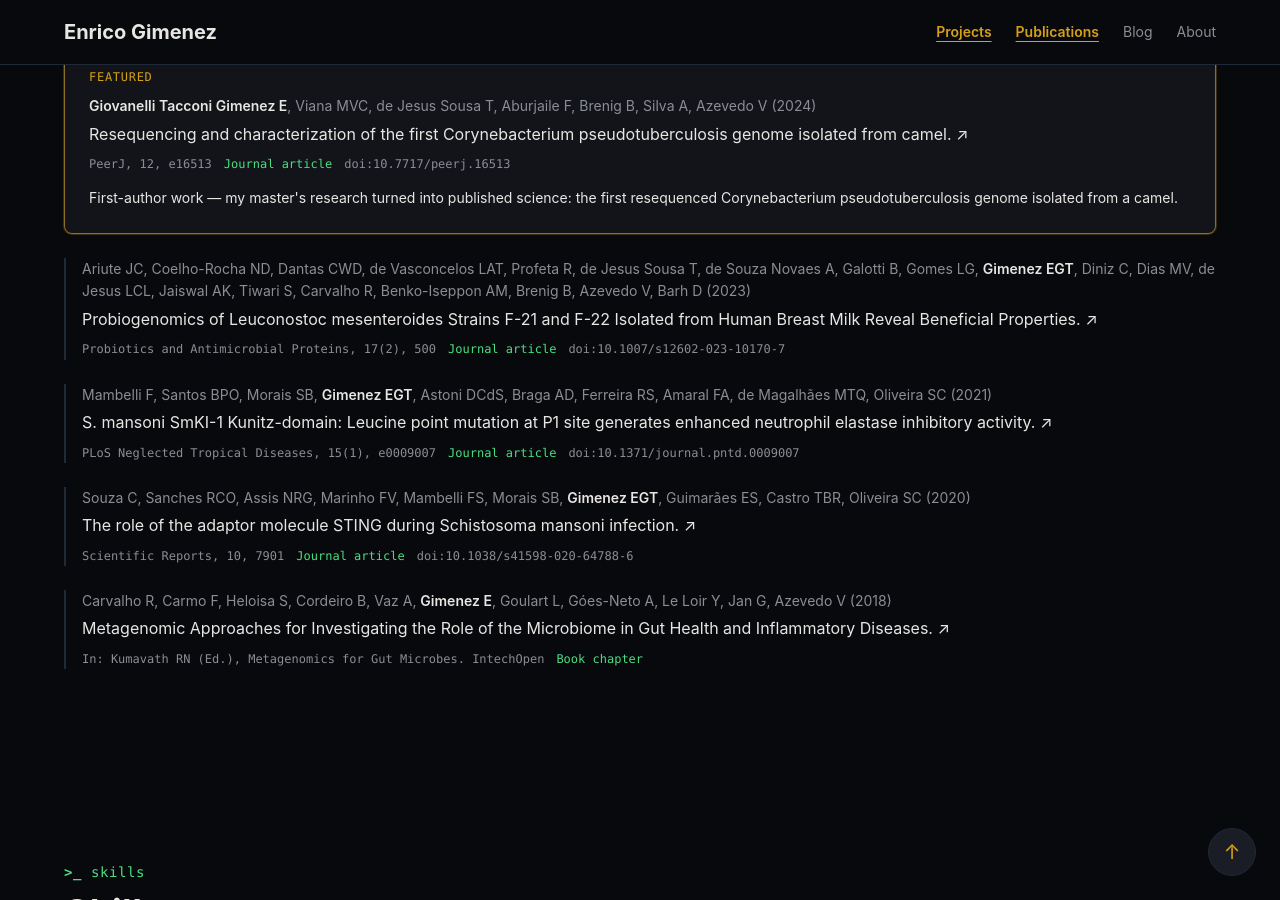
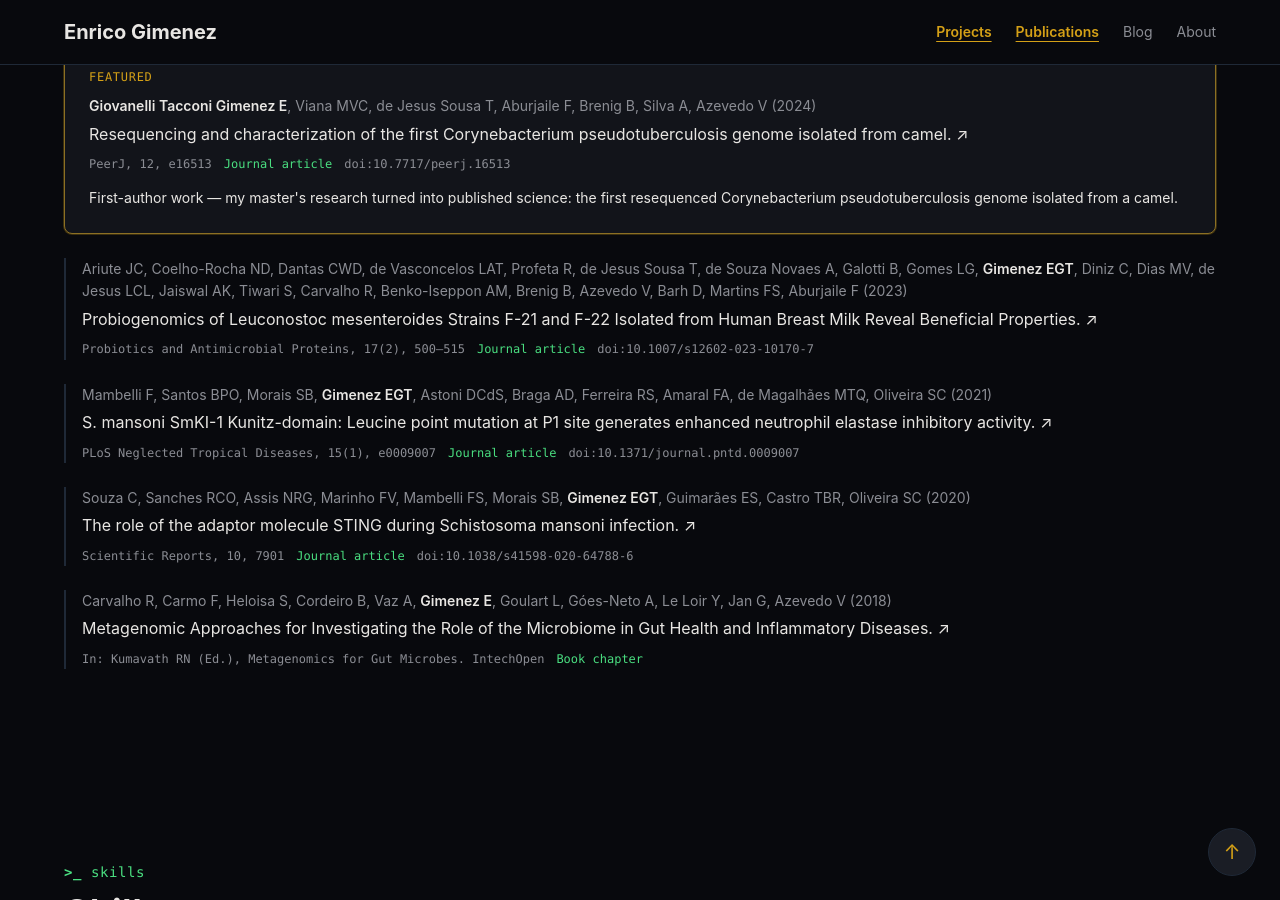
Before and after one commit to GimenezEGT/gimenezegt.github.io, a Jekyll site: the page built from index.html, in a window 1280 px wide and 900 px high, scrolled down 3031 px. Built offline with Jekyll 4.4.1, drawn with Linux system fonts in a browser that asks for light colours.

Commit message:
Modify authors and venue details in publications.yml
Updated authors list and corrected venue page range.

```diff
--- a/_data/publications.yml
+++ b/_data/publications.yml
@@ -24,11 +24,11 @@
   featured: true
   note: "First-author work — my master's research turned into published science: the first resequenced Corynebacterium pseudotuberculosis genome isolated from a camel."
 
-- authors: "Ariute JC, Coelho-Rocha ND, Dantas CWD, de Vasconcelos LAT, Profeta R, de Jesus Sousa T, de Souza Novaes A, Galotti B, Gomes LG, Gimenez EGT, Diniz C, Dias MV, de Jesus LCL, Jaiswal AK, Tiwari S, Carvalho R, Benko-Iseppon AM, Brenig B, Azevedo V, Barh D"
+- authors: "Ariute JC, Coelho-Rocha ND, Dantas CWD, de Vasconcelos LAT, Profeta R, de Jesus Sousa T, de Souza Novaes A, Galotti B, Gomes LG, Gimenez EGT, Diniz C, Dias MV, de Jesus LCL, Jaiswal AK, Tiwari S, Carvalho R, Benko-Iseppon AM, Brenig B, Azevedo V, Barh D, Martins FS, Aburjaile F"
   me: "Gimenez EGT"
   year: 2023
   title: "Probiogenomics of Leuconostoc mesenteroides Strains F-21 and F-22 Isolated from Human Breast Milk Reveal Beneficial Properties."
-  venue: "Probiotics and Antimicrobial Proteins, 17(2), 500"
+  venue: "Probiotics and Antimicrobial Proteins, 17(2), 500–515"
   doi: "10.1007/s12602-023-10170-7"
   url: ""
   type: "article"
```
